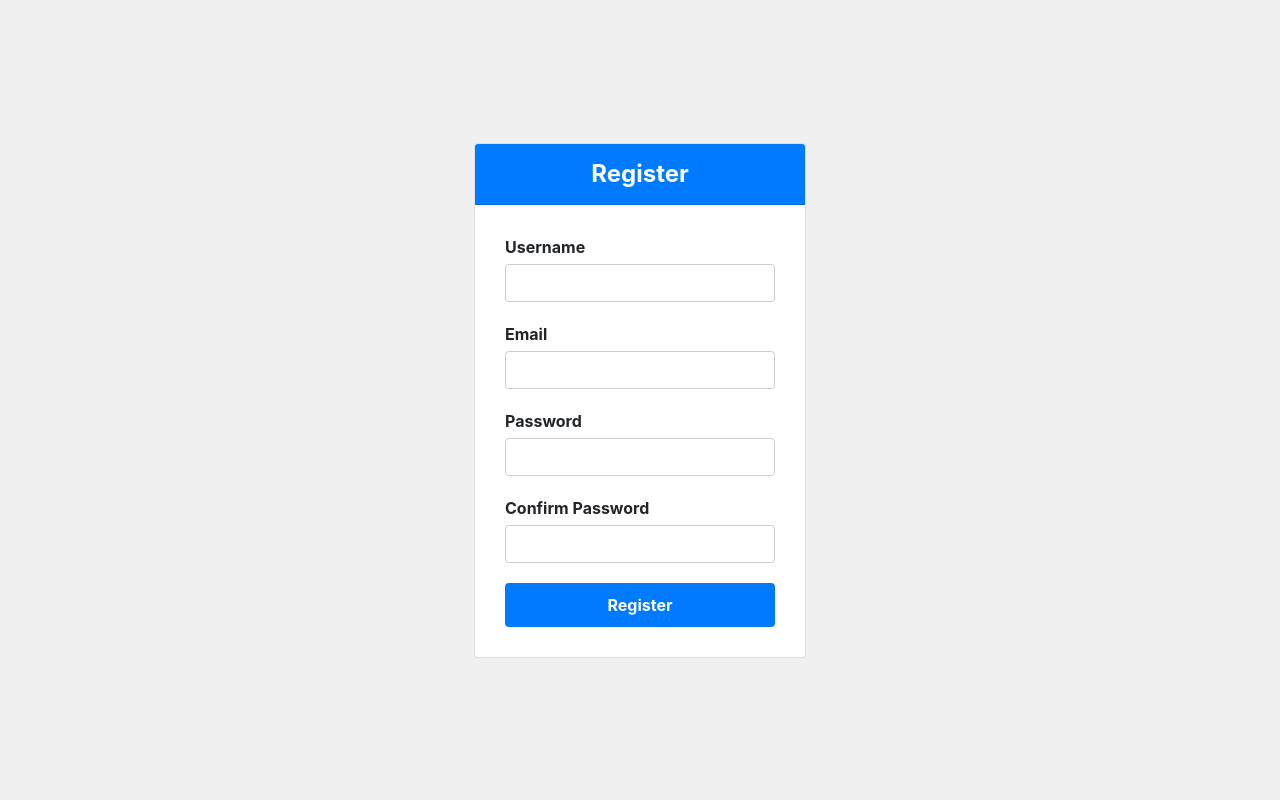
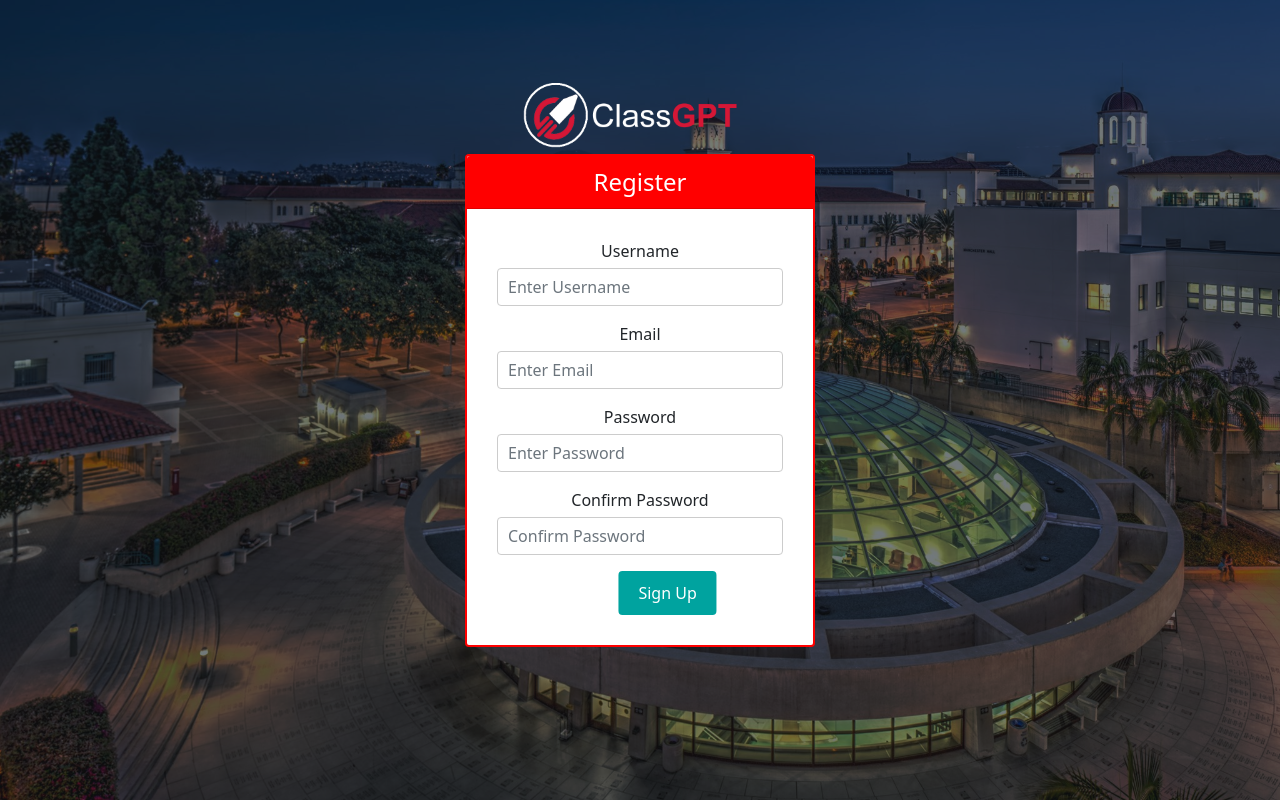
Before and after one commit to DreamZ8421/ClassGPT, a Django app: page /register in a window 1280 px wide. Run offline with Django 4.2, Linux system fonts and the light colour scheme; some libraries are stand-ins or nearby versions.

Commit message:
Added styling to register page, login, and logout

```diff
--- a/ClassGPT/Home/templates/base.html
+++ b/ClassGPT/Home/templates/base.html
@@ -1,3 +1,4 @@
+{%load static%}
 <!DOCTYPE html>
 <html lang="en">
   <head>
@@ -5,9 +6,17 @@
     <meta name="viewport" content="width=device-width, initial-scale=1, shrink-to-fit=no">
     <title>{% block title %}{% endblock %}</title>
     <link rel="stylesheet" href="https://stackpath.bootstrapcdn.com/bootstrap/4.3.1/css/bootstrap.min.css">
+    <link rel="icon" type="image/gif/png" href="ClassGPT-Rocket.png">
+    <link href="https://cdn.jsdelivr.net/npm/bootstrap@5.0.2/dist/css/bootstrap.min.css" rel="stylesheet" integrity="sha384-EVSTQN3/azprG1Anm3QDgpJLIm9Nao0Yz1ztcQTwFspd3yD65VohhpuuCOmLASjC" crossorigin="anonymous">
+    <link rel="stylesheet" href="{% static 'css/styles.css' %}">
+    <link rel="stylesheet" href="https://cdnjs.cloudflare.com/ajax/libs/font-awesome/5.15.3/css/all.min.css">
     {% block styles %}{% endblock %}
   </head>
-  <body>
+  <body style="background-image: url('{% static 'images/SDSU-Library-at-Night.jpg' %}')">
+    <div class="container-overlay">
+      <div class="overlay"></div>
+      <img class="image" src="{%static "images/ClassGPT Rocket Logo-White.png" %}" alt="Overlay Image">
+    </div>
     {% block content %}{% endblock %}
     <script src="https://code.jquery.com/jquery-3.3.1.slim.min.js"></script>
     <script src="https://cdnjs.cloudflare.com/ajax/libs/popper.js/1.14.7/umd/popper.min.js"></script>
--- a/ClassGPT/Home/templates/classgpt.html
+++ b/ClassGPT/Home/templates/classgpt.html
@@ -235,9 +235,9 @@
       <div id="logout" style="display: none;">
         <div class="container">
           <!-- Your logout content here -->
-          <h1>Logout</h1>
-          <p>Are you sure you want to logout?</p>
-          <a class="btn btn-primary" href="logout">Logout</a>
+          <h1>Sign Out</h1>
+          <p>Are you sure you want to sign out?</p>
+          <a class="btn btn-primary" href="logout">Sign Out</a>
         </div>
       </div>
   </div>
--- a/ClassGPT/Home/templates/login.html
+++ b/ClassGPT/Home/templates/login.html
@@ -4,9 +4,6 @@
 
 {% block styles %}
 <style>
-  body {
-    background-color: #f0f0f0;
-  }
   .login-container {
     display: flex;
     justify-content: center;
--- a/ClassGPT/Home/templates/register.html
+++ b/ClassGPT/Home/templates/register.html
@@ -5,7 +5,7 @@
 {% block styles %}
 <style>
   body {
-    background-color: #f0f0f0;
+    background-color: ;
   }
   .register-container {
     display: flex;
@@ -14,13 +14,15 @@
     height: 100vh;
   }
   .card {
-    max-width: 400px;
+    max-width: 1000px;
+    width: 35%;
+    border: 2px solid red;
   }
   .card-header {
-    background-color: #007bff;
+    background-color: red;
     color: white;
     font-size: 24px;
-    font-weight: bold;
+
     text-align: center;
   }
   .card-body {
@@ -30,7 +32,7 @@
     margin-bottom: 20px;
   }
   label {
-    font-weight: bold;
+
     display: block;
     margin-bottom: 5px;
   }
@@ -44,15 +46,14 @@
     margin-bottom: 10px;
   }
   button[type=submit] {
-    background-color: #007bff;
+    background-color: #00A39F;
     color: white;
     font-size: 16px;
-    font-weight: bold;
     padding: 10px 20px;
     border: none;
     border-radius: 4px;
     cursor: pointer;
-    width: 100%;
+    transform: translateX(123.5%);
   }
   button[type=submit]:hover {
     background-color: #0062cc;
@@ -65,36 +66,55 @@
     border: 1px solid #f5c6cb;
     border-radius: 4px;
   }
+  .container {
+    display: flex;
+    justify-content: center;
+    align-items: center;
+    height: 100vh;
+    width: 80%;
+  }
+  #Label {
+    text-align: center;
+  }
+  #Label2{
+    text-align: center;
+  }
+  #Label3{
+    text-align:center;
+  }
+  #Label4{
+    text-align:center;
+  }
 </style>
 {% endblock %}
 
 {% block content %}
-<div class="register-container">
+<div class="container">
 <div class="card">
-    <div class="card-header">Register</div>
-    <div class="card-body">
+<div class = "card-header">Register</div>
+  <div id="signup"  class="card-body"><!-- Sign Up form content here -->
                     {% if error_message %}
                       <div class="alert alert-danger" role="alert">{{ error_message }}</div>
                     {% endif %}
                     <form method="post">
                       {% csrf_token %}
-        <div class="form-group">
-          <label for="username">Username</label>
-          <input type="text" class="form-control" id="username" name="username" required>
+                      <div class="mb-3">
+                        <label id='Label' for="username">Username</label>
+                        <input type="text" class="form-control" id="username" name="username" required placeholder='Enter Username'>
                       </div>
-        <div class="form-group">
-          <label for="email">Email</label>
-          <input type="text" class="form-control" id="email" name="email" required>
+                      <div class="mb-3">
+                        <label id='Label2'for="email">Email</label>
+                        <input type="text" class="form-control" id="email" name="email" required placeholder='Enter Email'>
                       </div>
-        <div class="form-group">
-          <label for="password1">Password</label>
-          <input type="password" class="form-control" id="password1" name="password1" required>
+                      <div class="mb-3">
+                        <label id='Label3'for="password1">Password</label>
+                        <input type="password" class="form-control" id="password1" name="password1" required placeholder='Enter Password'>
                       </div>
-        <div class="form-group">
-          <label for="password2">Confirm Password</label>
-          <input type="password" class="form-control" id="password2" name="password2" required>
+                      <div class="mb-3">
+                        <label id='Label4' for="password2">Confirm Password</label>
+                        <input type="password" class="form-control" id="password2" name="password2" required placeholder='Confirm Password'>
                       </div>
-        <button type="submit">Register</button>
+                      <button  type="submit">Sign Up</button>
                     </form>
                   </div>
                 </div>
```
Also changed, not shown: ClassGPT/Home/templates/Main.HTML (+7 -6 lines), ClassGPT/db.sqlite3. Lines whose indentation alone changed are shown as unchanged.
